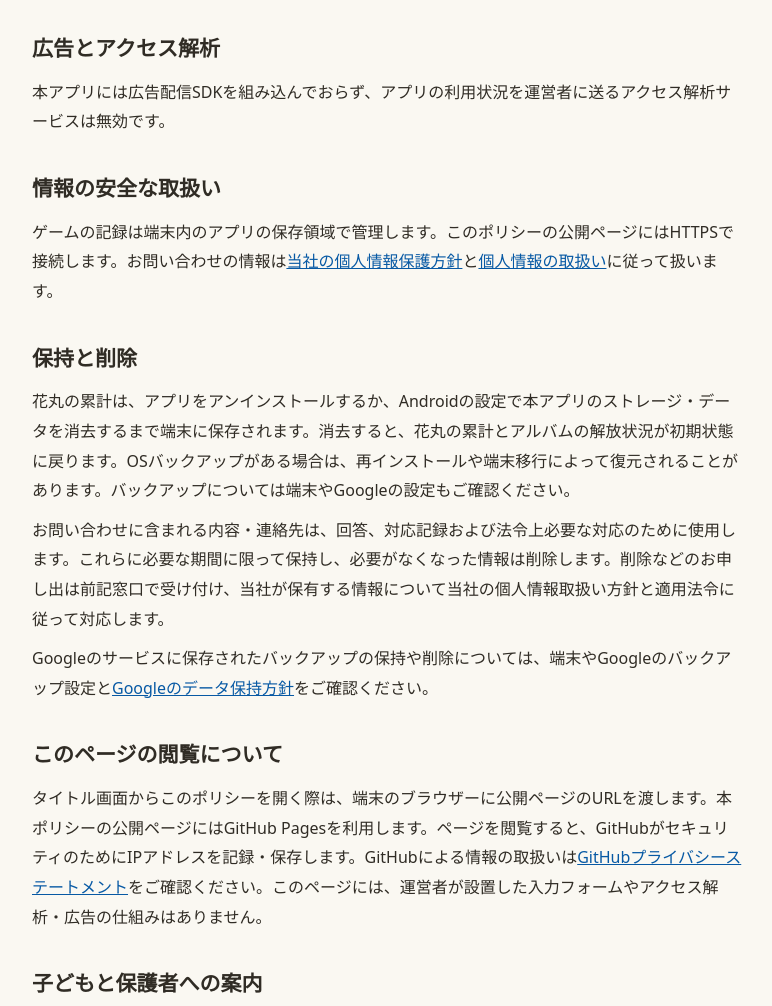
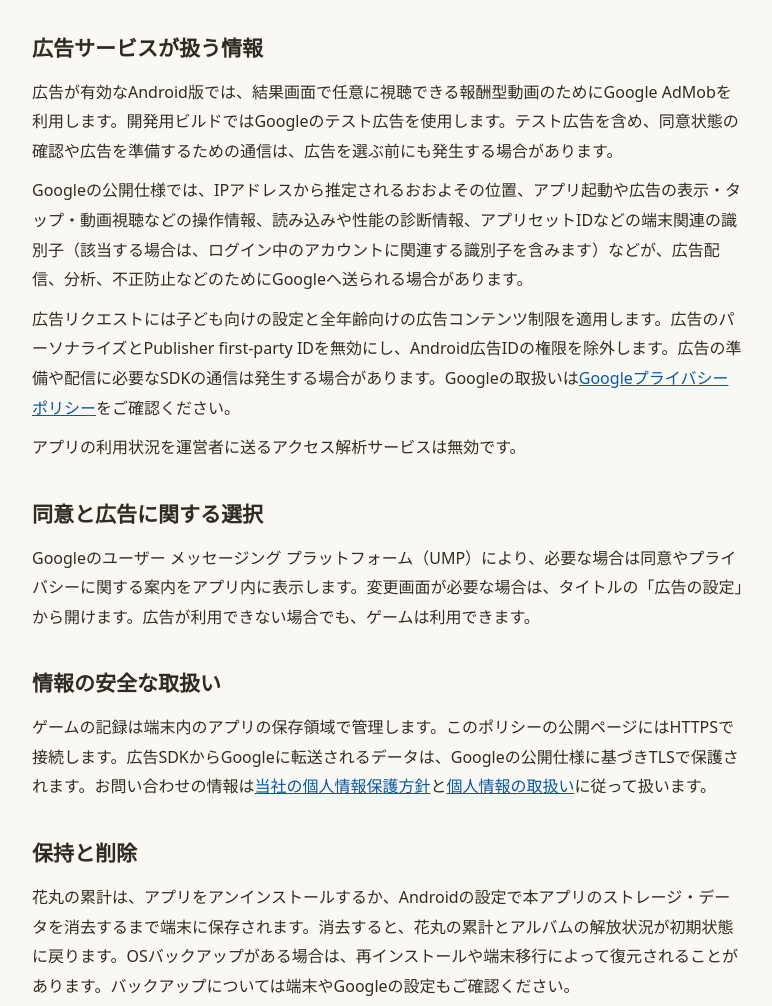
Before and after one commit to TryAngle-Tokyo/app-policies, a plain HTML site: page pitattoenglishwords/index.html in a window 1280 px wide. Shown: the part 582-1588 px from the top of the page, without its empty margins (252-1024 px from the left). Drawn offline with Linux system fonts and the light colour scheme.

Commit message:
Update the English Words policy for Android reward ads (#4)
Publish the reviewed advertisement and consent disclosures at the existing English Words policy URL.

```diff
--- a/pitattoenglishwords/index.html
+++ b/pitattoenglishwords/index.html
@@ -19,19 +19,24 @@ small{display:block;color:#655b4b}.identity{padding:18px;background:white;border
 <p>運営者：株式会社TRYANGLE<br>お問い合わせ：個人情報苦情・相談窓口<br><a href="mailto:japhic@tangle.co.jp">japhic@tangle.co.jp</a></p></div>
 <h2>ゲームの記録と端末のバックアップ</h2>
 <p>花丸の累計は端末内のアプリの保存領域に記録し、アルバムの解放状況の判定と表示に利用します。アプリはアカウント作成なしで利用でき、運営者のサーバーへのゲーム記録の送信や他社への提供は行いません。Androidや端末の設定によって、記録がOSのバックアップや端末間移行の対象になる場合があります。</p>
-<h2>広告とアクセス解析</h2>
-<p>本アプリには広告配信SDKを組み込んでおらず、アプリの利用状況を運営者に送るアクセス解析サービスは無効です。</p>
+<h2>広告サービスが扱う情報</h2>
+<p>広告が有効なAndroid版では、結果画面で任意に視聴できる報酬型動画のためにGoogle AdMobを利用します。開発用ビルドではGoogleのテスト広告を使用します。テスト広告を含め、同意状態の確認や広告を準備するための通信は、広告を選ぶ前にも発生する場合があります。</p>
+<p>Googleの公開仕様では、IPアドレスから推定されるおおよその位置、アプリ起動や広告の表示・タップ・動画視聴などの操作情報、読み込みや性能の診断情報、アプリセットIDなどの端末関連の識別子（該当する場合は、ログイン中のアカウントに関連する識別子を含みます）などが、広告配信、分析、不正防止などのためにGoogleへ送られる場合があります。</p>
+<p>広告リクエストには子ども向けの設定と全年齢向けの広告コンテンツ制限を適用します。広告のパーソナライズとPublisher first-party IDを無効にし、Android広告IDの権限を除外します。広告の準備や配信に必要なSDKの通信は発生する場合があります。Googleの取扱いは<a href="https://policies.google.com/privacy?hl=ja">Googleプライバシーポリシー</a>をご確認ください。</p>
+<p>アプリの利用状況を運営者に送るアクセス解析サービスは無効です。</p>
+<h2>同意と広告に関する選択</h2>
+<p>Googleのユーザー メッセージング プラットフォーム（UMP）により、必要な場合は同意やプライバシーに関する案内をアプリ内に表示します。変更画面が必要な場合は、タイトルの「広告の設定」から開けます。広告が利用できない場合でも、ゲームは利用できます。</p>
 <h2>情報の安全な取扱い</h2>
-<p>ゲームの記録は端末内のアプリの保存領域で管理します。このポリシーの公開ページにはHTTPSで接続します。お問い合わせの情報は<a href="https://www.tangle.co.jp/privacy/">当社の個人情報保護方針</a>と<a href="https://www.tangle.co.jp/personalinformation/">個人情報の取扱い</a>に従って扱います。</p>
+<p>ゲームの記録は端末内のアプリの保存領域で管理します。このポリシーの公開ページにはHTTPSで接続します。広告SDKからGoogleに転送されるデータは、Googleの公開仕様に基づきTLSで保護されます。お問い合わせの情報は<a href="https://www.tangle.co.jp/privacy/">当社の個人情報保護方針</a>と<a href="https://www.tangle.co.jp/personalinformation/">個人情報の取扱い</a>に従って扱います。</p>
 <h2>保持と削除</h2>
 <p>花丸の累計は、アプリをアンインストールするか、Androidの設定で本アプリのストレージ・データを消去するまで端末に保存されます。消去すると、花丸の累計とアルバムの解放状況が初期状態に戻ります。OSバックアップがある場合は、再インストールや端末移行によって復元されることがあります。バックアップについては端末やGoogleの設定もご確認ください。</p>
 <p>お問い合わせに含まれる内容・連絡先は、回答、対応記録および法令上必要な対応のために使用します。これらに必要な期間に限って保持し、必要がなくなった情報は削除します。削除などのお申し出は前記窓口で受け付け、当社が保有する情報について当社の個人情報取扱い方針と適用法令に従って対応します。</p>
-<p>Googleのサービスに保存されたバックアップの保持や削除については、端末やGoogleのバックアップ設定と<a href="https://policies.google.com/technologies/retention?hl=ja">Googleのデータ保持方針</a>をご確認ください。</p>
+<p>バックアップは端末やGoogleのバックアップ設定で管理できます。広告サービスやバックアップに関連してGoogleが保有する情報の保持・削除については、<a href="https://policies.google.com/technologies/retention?hl=ja">Googleのデータ保持方針</a>をご確認ください。</p>
 <h2>このページの閲覧について</h2>
 <p>タイトル画面からこのポリシーを開く際は、端末のブラウザーに公開ページのURLを渡します。本ポリシーの公開ページにはGitHub Pagesを利用します。ページを閲覧すると、GitHubがセキュリティのためにIPアドレスを記録・保存します。GitHubによる情報の取扱いは<a href="https://docs.github.com/en/site-policy/privacy-policies/github-general-privacy-statement">GitHubプライバシーステートメント</a>をご確認ください。このページには、運営者が設置した入力フォームやアクセス解析・広告の仕組みはありません。</p>
 <h2>子どもと保護者への案内</h2>
 <p>本アプリは絵を見て英単語のつづりを作る学習ゲームです。情報の取扱いに関するご質問は、お子さまの保護者の方からも前記窓口へお問い合わせいただけます。</p>
 <h2>改定</h2>
 <p>ポリシーを変更する際は公開ページの内容と更新日を更新します。アプリの保存や通信の仕組み、SDKや広告の構成を変更する際は、情報の取扱いの説明も見直します。</p>
-<small>最終更新日：2026年11月20日</small>
+<small>最終更新日：2026年11月21日</small>
 </main></body></html>
```
